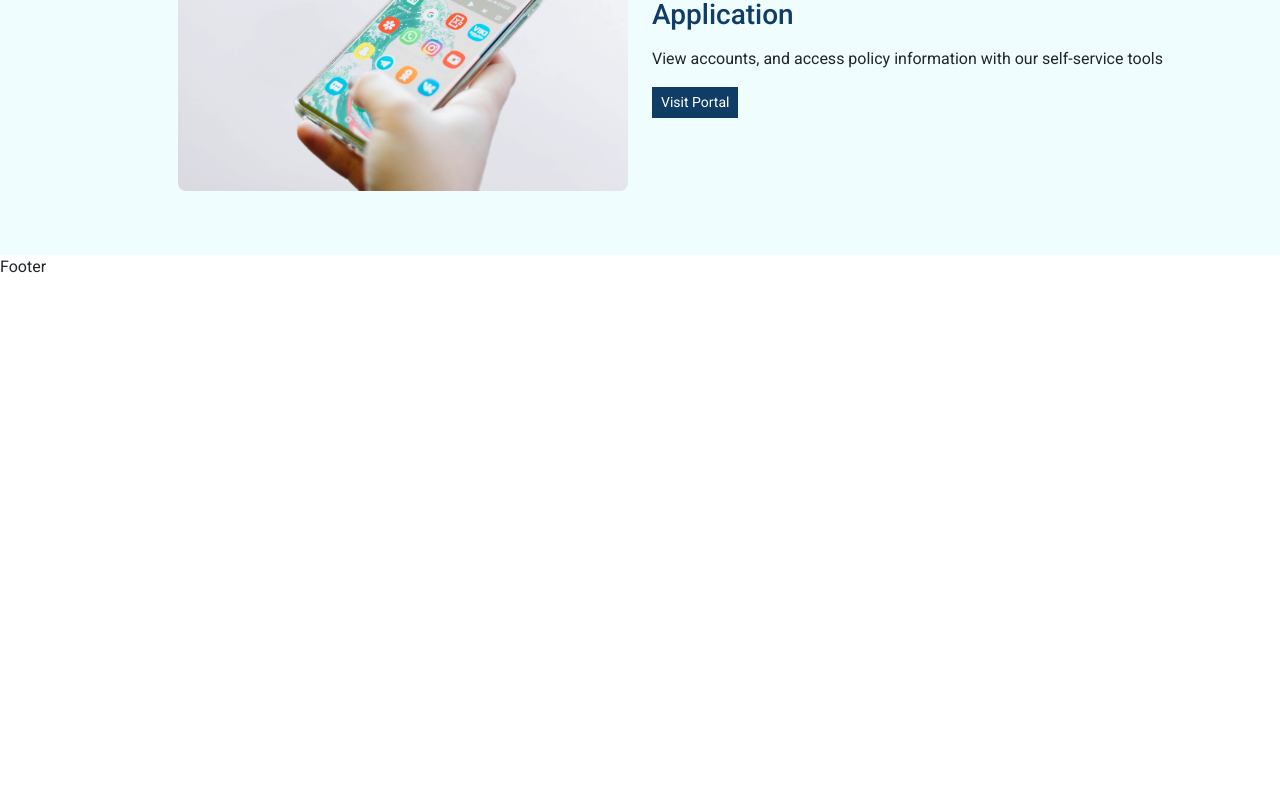
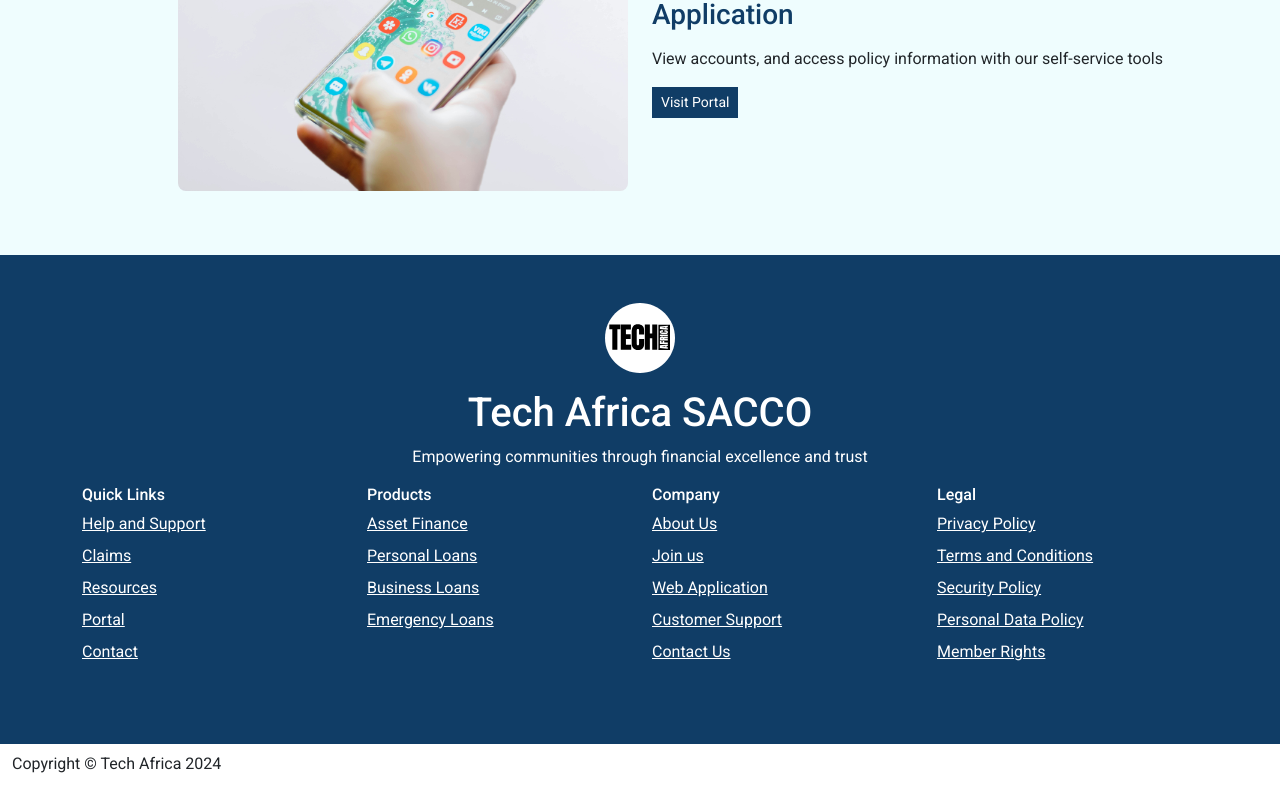
Before and after one commit to dalienst/techafricasacco, a Next.js app: page / in a window 1280 px wide. Shown: the part 2775-3575 px from the top of the page. Before the commit the page ends 3054 px from the top, so only its background shows below. Built offline with nearby package versions, Linux system fonts and the light colour scheme.

Commit message:
add footer

```diff
--- a/app/components/Footer.jsx
+++ b/app/components/Footer.jsx
@@ -1,7 +1,87 @@
+import Image from "next/image";
 import React from "react";
+import { company, legals, loans, quickLinks } from "../data/footer";
+import Link from "next/link";
 
 function Footer() {
-  return <div>Footer</div>;
+  return (
+    <>
+      <div
+        className="container-fluid py-5 text-white"
+        style={{ backgroundColor: "#103d66" }}
+      >
+        <div className="text-center">
+          <Image
+            src="/logo.svg"
+            alt="Tech Africa SACCO"
+            width={70}
+            height={70}
+          />
+          <h1 className="mt-3">Tech Africa SACCO</h1>
+          <p>Empowering communities through financial excellence and trust</p>
+        </div>
+        <section className="container">
+          <div className="row">
+            <div className="col-md-3 col-sm-12 mb-3">
+              <h6>Quick Links</h6>
+              <ul className="list-unstyled">
+                {quickLinks.map((link) => (
+                  <li key={link.id} className="mb-2">
+                    <Link href="#" className="text-white">
+                      {link.title}
+                    </Link>
+                  </li>
+                ))}
+              </ul>
+            </div>
+
+            <div className="col-md-3 col-sm-12 mb-3">
+              <h6>Products</h6>
+              <ul className="list-unstyled">
+                {loans.map((link) => (
+                  <li key={link.id} className="mb-2">
+                    <Link href="#" className="text-white">
+                      {link.title}
+                    </Link>
+                  </li>
+                ))}
+              </ul>
+            </div>
+
+            <div className="col-md-3 col-sm-12 mb-3">
+              <h6>Company</h6>
+              <ul className="list-unstyled">
+                {company.map((link) => (
+                  <li key={link.id} className="mb-2">
+                    <Link href="#" className="text-white">
+                      {link.title}
+                    </Link>
+                  </li>
+                ))}
+              </ul>
+            </div>
+
+            <div className="col-md-3 col-sm-12 mb-3">
+              <h6>Legal</h6>
+              <ul className="list-unstyled">
+                {legals.map((link) => (
+                  <li key={link.id} className="mb-2">
+                    <Link href="#" className="text-white">
+                      {link.title}
+                    </Link>
+                  </li>
+                ))}
+              </ul>
+            </div>
+          </div>
+        </section>
+      </div>
+
+      <div className="container-fluid bg-white text center py-2">
+        <p>Copyright &copy; Tech Africa {new Date().getFullYear()}</p>
+      </div>
+    </>
+  );
 }
 
 export default Footer;
--- /dev/null
+++ b/app/data/footer.jsx
@@ -0,0 +1,89 @@
+const legals = [
+    {
+        id: 1,
+        title: "Privacy Policy",
+    },
+    {
+        id: 2,
+        title: "Terms and Conditions",
+    },
+    {
+        id: 3,
+        title: "Security Policy",
+    },
+    {
+        id: 4,
+        title: "Personal Data Policy",
+    },
+    {
+        id: 5,
+        title: "Member Rights",
+    },
+]
+
+const company = [
+    {
+        id: 1,
+        title: "About Us",
+    },
+    {
+        id: 2,
+        title: "Join us",
+    },
+    {
+        id: 3,
+        title: "Web Application",
+    },
+    {
+        id: 4,
+        title: "Customer Support",
+    },
+    {
+        id: 5,
+        title: "Contact Us",
+    },
+]
+
+const loans = [
+    {
+        id: 1,
+        title: "Asset Finance",
+    },
+    {
+        id: 2,
+        title: "Personal Loans",
+    },
+    {
+        id: 3,
+        title: "Business Loans",
+    },
+    {
+        id: 4,
+        title: "Emergency Loans",
+    },
+]
+
+const quickLinks = [
+    {
+        id: 1,
+        title: "Help and Support",
+    },
+    {
+        id: 2,
+        title: "Claims",
+    },
+    {
+        id: 3,
+        title: "Resources",
+    },
+    {
+        id: 4,
+        title: "Portal",
+    },
+    {
+        id: 5,
+        title: "Contact",
+    },
+]
+
+export { legals, company, loans, quickLinks }
```
